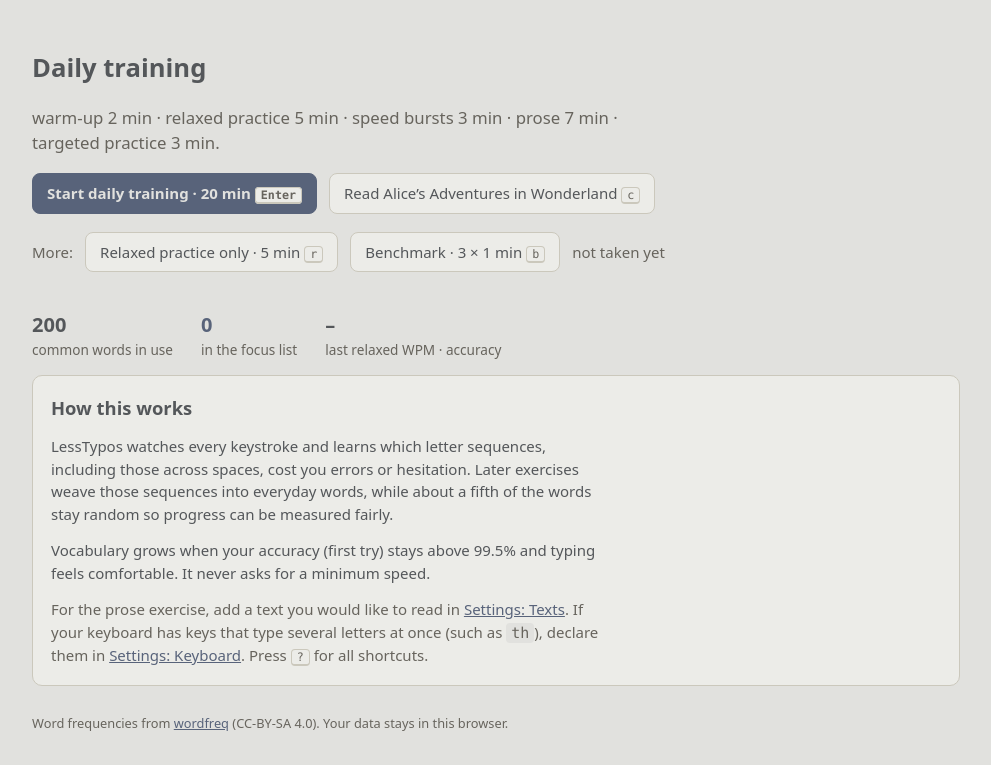
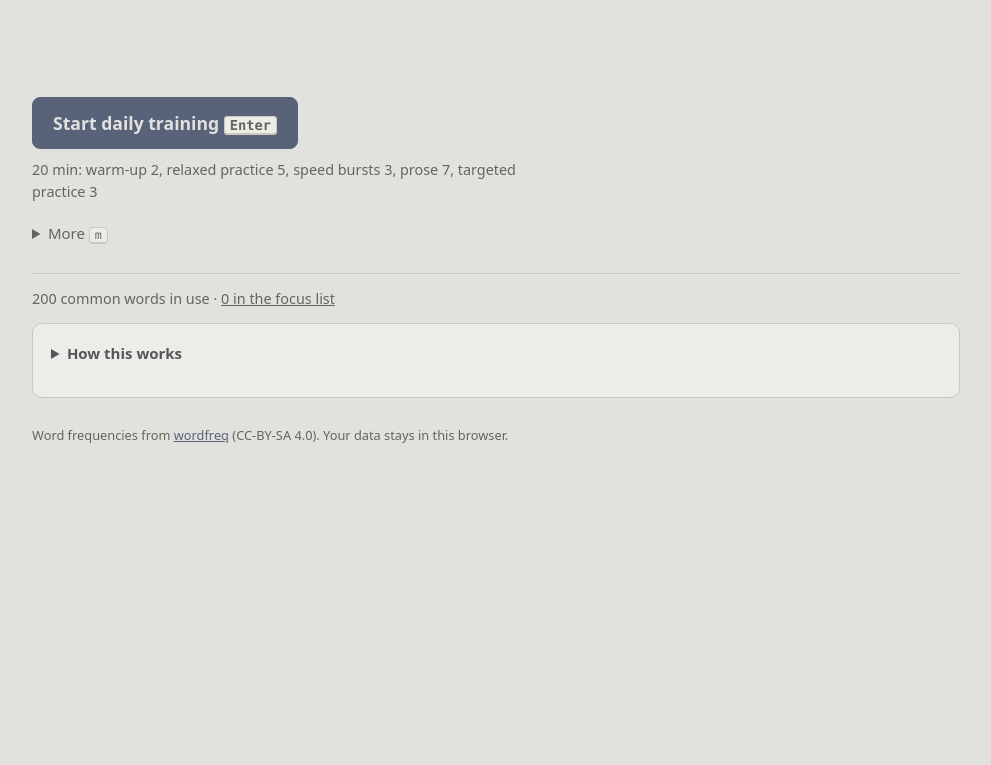
Before and after one commit to mraspaud/lesstypos, a website: page index.html in a window 1280 px wide. Shown: the part 63-828 px from the top of the page, without its empty margins (144-1135 px from the left). After the commit the page ends 800 px from the top, so only its background shows below. Drawn offline with Linux system fonts and the light colour scheme; a web font is replaced by a local one.

Commit message:
Home: the training (or reading, once done) on Enter, a due benchmark beside it, every other way under More (m); numbers on one line; a redraw keeps folds open
Co-Authored-By: Claude Opus 5.5 <noreply@anthropic.com>
Claude-Session: https://claude.ai/code/session_01Djv4Scxurq5xed1H6Hma5t

```diff
--- a/css/app.css
+++ b/css/app.css
@@ -139,14 +139,23 @@ details.tableview summary { cursor: pointer; color: var(--muted); }
 .tabs button[aria-pressed="true"], .tabs button[aria-current="page"] { background: var(--surface); color: var(--ink); border-color: var(--muted); }
 
 /* ---------- home ---------- */
-.home-start { display: flex; flex-direction: column; gap: 18px; padding-block: 24px; }
-.home-start .lead { font-size: 1.05rem; color: var(--muted); }
-.status { display: flex; gap: 28px; flex-wrap: wrap; }
-.status div { display: flex; flex-direction: column; }
-.status b { font-size: 1.25rem; font-variant-numeric: tabular-nums; }
-.status span { color: var(--muted); font-size: 0.85rem; }
-.status a.big { font-size: 1.25rem; font-weight: 700; font-variant-numeric: tabular-nums; color: var(--accent); text-decoration: none; }
-.status a.big:hover, .status a.big:focus-visible { text-decoration: underline; }
+/* one primary action; the other ways are quiet rows: key, name, detail */
+.home-start { display: flex; flex-direction: column; gap: 14px; padding-block: 9vh 8px; }
+.home-start .btn.primary { padding: 12px 20px; font-size: 1.1rem; }
+.home-start .lead { font-size: 0.9rem; color: var(--muted); margin-top: -4px; }
+.ways { list-style: none; margin: 0; padding: 0; display: grid; gap: 2px; max-width: 46rem; }
+.way { display: grid; grid-template-columns: 2.2rem auto 1fr; gap: 0 6px; align-items: baseline; width: 100%; text-align: left;
+  background: none; border: 0; border-radius: 6px; padding: 6px 8px; margin-left: -8px; cursor: pointer; }
+.way:hover, .way:focus-visible { background: var(--surface); }
+.way .muted { font-size: 0.9rem; overflow: hidden; text-overflow: ellipsis; white-space: nowrap; padding-left: 8px; }
+#more > summary { color: var(--muted); font-weight: 400; padding: 6px 0; width: max-content; }
+.statusline { font-size: 0.9rem; padding-top: 14px; border-top: 1px solid var(--line); max-width: none; }
+.statusline a { color: inherit; }
+details.howto[open] { display: flex; flex-direction: column; gap: 12px; }
+@media (max-width: 480px) {
+  .way { grid-template-columns: 2.2rem 1fr; min-height: 44px; align-items: center; }   /* touch targets of at least 44 px */
+  .way .muted { grid-column: 2; padding-left: 0; }
+}
 
 /* ---------- typing ---------- */
 .typing { display: flex; flex-direction: column; gap: 18px; padding-top: 8vh; }
--- a/js/ui/home.js
+++ b/js/ui/home.js
@@ -1,27 +1,56 @@
-// Train (home): one primary action (Enter), a few alternatives by key, three numbers.
+// Train (home): one way to train on Enter, a benchmark that is due beside it,
+// every other way one step away under More (m), and one quiet line of numbers.
+// Each way's key works whether More is open or not.
 (function (FT) {
   'use strict';
   if (typeof document === 'undefined') return;
-  var U = FT.ui, app = U.app, exerciseName = FT.exercises.name;
+  var U = FT.ui, app = U.app, exerciseName = FT.exercises.name, H = FT.html;
   var esc = FT.fmt.esc, seq = FT.fmt.seq, pct = FT.fmt.pct, fix = FT.fmt.fix;
 
-  // The one thing Enter does on Train: resume today's training, start it,
-  // continue reading once it is done, or (with nothing switched on) open its settings.
-  function primaryAction(steps, run, def, reading) {
-    if (!steps.length) return { label: 'Choose exercises', act: function () { U.go('settings/training'); } };
-    var choice = FT.programme.homeDefault({ trainedToday: FT.history.trainedOn(app.trainer.history(), U.today()), resumable: !!run });
-    if (choice === 'read' && reading) return reading;
-    if (run) {
+  // What Enter does (FT.programme.homeLayout's primary), and the line under it.
+  function primaryAction(id, run, def, steps, reading) {
+    if (id === 'choose') return { label: 'Choose exercises', lead: 'No exercises are switched on for the daily training.', act: function () { U.go('settings/training'); } };
+    if (id === 'read') return { label: esc(reading.label), lead: esc(reading.detail || ''), act: reading.act };
+    var plan = FT.programme.totalMinutes(def) + ' min: ' + steps.map(function (x) { return esc(exerciseName(x.type).toLowerCase()) + ' ' + esc(String(x.minutes)); }).join(', ');
+    if (id === 'resume') {
       var done = run.results().length, total = done + run.upcoming().length;
-      return { label: 'Resume: ' + exerciseName(run.current().type).toLowerCase() + ' (' + (done + 1) + ' of ' + total + ')', act: function () { return U.startProgramme(run); } };
+      return { label: 'Resume: ' + esc(exerciseName(run.current().type).toLowerCase()) + ' (' + (done + 1) + ' of ' + total + ')', lead: plan, act: function () { return U.startProgramme(run); } };
     }
-    return { label: 'Start daily training · ' + FT.programme.totalMinutes(def) + ' min', act: function () { return U.startProgramme(null); } };
+    return { label: 'Start daily training', lead: plan, act: function () { return U.startProgramme(null); } };
   }
+  // Every other way to train, by its id in FT.programme.homeLayout: label
+  // and detail (markup), its key if it has one, and what it starts.
+  function otherWays(def, reading, first, h) {
+    var trainAgain = function () { return U.startProgramme(null); }, total = FT.programme.totalMinutes(def) + ' min';
+    var chapterStart = reading && reading.chapterStart;
+    return {
+      read: reading && { label: esc(reading.label), detail: esc(reading.detail || ''), key: 'c', act: reading.act },
+      chapterstart: chapterStart && { label: esc(chapterStart.label), detail: esc(chapterStart.detail), act: chapterStart.act },
+      again: { label: 'Daily training again', detail: total, key: 'a', act: trainAgain },
+      start: { label: 'Relaxed practice only', detail: esc(String(app.settings.durationMin)) + ' min', key: 'r', act: function () { U.startExercise('relaxed'); } },
+      bench: { label: 'Benchmark', detail: FT.exercises.BENCHMARK_TRIALS + ' × ' + FT.exercises.BENCHMARK_MINUTES + ' min · ' + U.benchmarkDue(h), key: 'b', act: U.startBenchmark },
+      one: first && { label: 'Practise ' + seq(first.key), detail: '3 min', key: 'f', act: function () { U.startExercise('targeted', { pinned: [first.key], minutes: 3 }); } },
+      restart: { label: 'Start today\'s training over', detail: total, act: trainAgain },
+    };
+  }
+  // One way as a row of a list: its key, its name, a muted detail.
+  function wayRow(id, way) {
+    return '<li><button type="button" class="way" data-row id="' + id + '"' + U.action(way.act) + '>' +
+      '<span class="key">' + (way.key ? U.shortcut({ key: way.key, label: way.label, act: way.act }) : '') + '</span>' +
+      '<span>' + way.label + '</span><span class="muted">' + way.detail + '</span></button></li>';
+  }
+  function wayList(ids, ways) { return ids.length ? '<ul class="ways">' + ids.map(function (id) { return wayRow(id, ways[id]); }).join('') + '</ul>' : ''; }
+  function toggleMore() {
+    var more = document.getElementById('more');
+    more.open = !more.open;
+    (more.open ? more.querySelector('[data-row]') : more.querySelector('summary')).focus();
+  }
+
   // Drawn at once from the last known way into the book, redrawn if it changed.
   function viewHome() {
     U.screen('home', { render: function () { U.paint(homePage(app.reading)); } });
     U.readingChoice().then(U.onThisScreen(function (reading) {
-      var shown = function (r) { return r ? r.label + '|' + (r.chapterStart ? r.chapterStart.label : '') : ''; };
+      var shown = function (r) { return r ? [r.label, r.detail, r.chapterStart && r.chapterStart.detail].join('|') : ''; };
       var changed = shown(reading) !== shown(app.reading);
       app.reading = reading;
       if (changed) U.redraw();
@@ -29,44 +58,33 @@
   }
   function homePage(reading) {
     var t = app.trainer, d = t.difficulty.state(), h = t.history();
-    var targets = t.targets(), first = targets[0];
-    var relaxed = h.filter(function (x) { return x.type === 'relaxed'; });
-    var last = relaxed[relaxed.length - 1];
+    var targets = t.targets(), first = targets[0], last = lastRelaxed(h);
     var def = U.programmeDef(), run = FT.programme.resume(app.settings.programmeRun, U.today());
     var steps = def.steps.filter(function (x) { return x.enabled; });
-    var main = primaryAction(steps, run, def, reading);
-    var readingFirst = main === reading;
-    var trainAgain = function () { return U.startProgramme(null); };
-    var practiseFirst = first && function () { U.startExercise('targeted', { pinned: [first.key], minutes: 3 }); };
-    var html = '<section class="home-start">' +
-      '<h1>Daily training</h1>' +
-      (steps.length ? '<p class="lead">' + steps.map(function (x) { return esc(exerciseName(x.type).toLowerCase()) + ' ' + esc(String(x.minutes)) + ' min'; }).join(' · ') + '.</p>'
-        : '<p class="lead">No exercises are switched on for the daily training.</p>') +
-      '<div class="row">' + U.keyButton({ label: esc(main.label), key: 'Enter', id: 'primary', kind: 'primary', onClick: main.act }) +
-      (run ? U.keyButton({ label: 'Start over', id: 'restart', onClick: trainAgain }) : '') +
-      (readingFirst ? U.keyButton({ label: 'Daily training again · ' + FT.programme.totalMinutes(def) + ' min', key: 'a', id: 'again', onClick: trainAgain })
-        : reading ? U.keyButton({ label: esc(reading.label), key: 'c', id: 'read', onClick: reading.act }) : '') +
-      (reading && reading.chapterStart ? U.keyButton({ label: esc(reading.chapterStart.label), id: 'chapterstart', onClick: reading.chapterStart.act }) : '') + '</div>' +
-      '<div class="row more"><span class="muted">More:</span>' +
-      U.keyButton({ label: 'Relaxed practice only · ' + esc(String(app.settings.durationMin)) + ' min', key: 'r', id: 'start', onClick: function () { U.startExercise('relaxed'); } }) +
-      U.keyButton({ label: 'Benchmark · ' + FT.exercises.BENCHMARK_TRIALS + ' × ' + FT.exercises.BENCHMARK_MINUTES + ' min', key: 'b', id: 'bench', onClick: U.startBenchmark }) +
-      (first ? U.keyButton({ label: 'Practise ' + seq(first.key) + ' · 3 min', key: 'f', id: 'one', onClick: practiseFirst }) : '') +
-      '<span class="muted">' + U.benchmarkDue(h) + '</span></div>' +
+    var bench = FT.progress.benchmarkStatus(h, Date.now());
+    var layout = FT.programme.homeLayout({ steps: steps.length > 0, trainedToday: FT.history.trainedOn(h, U.today()), resumable: !!run,
+      reading: !!reading, chapterStart: !!(reading && reading.chapterStart), target: !!first,
+      benchmarkDue: !!bench.last && bench.due });   // design choice: a first benchmark is offered under More, not pressed on a new profile
+    var main = primaryAction(layout.primary, run, def, steps, reading), ways = otherWays(def, reading, first, h);
+    if (layout.primary === 'read') U.shortcut({ key: 'c', label: main.label, act: main.act });
+    var html = '<section class="home-start"><h1 class="sr-only">Train</h1>' +
+      '<div class="row">' + U.keyButton({ label: main.label, key: 'Enter', id: 'primary', kind: 'primary', onClick: main.act }) + '</div>' +
+      (main.lead ? '<p class="lead">' + main.lead + '</p>' : '') +
+      wayList(layout.shown, ways) +
+      H.disclosure('More ' + U.shortcut({ key: 'm', label: 'More ways to train', act: toggleMore }), wayList(layout.more, ways), { id: 'more' }) +
       '</section>' +
-      '<section class="stack"><div class="status">' +
-      '<div><b class="num">' + Math.round(d.frontier).toLocaleString('en-US') + '</b><span>common words in use' + (d.manual ? ' (fixed)' : '') + '</span></div>' +
-      '<div><a class="num big" href="#insights/focus">' + targets.length + '</a><span>in the focus list</span></div>' +
-      '<div><b class="num">' + (last ? fix(last.wpm) + ' · ' + pct(last.firstAttemptAccuracy) : '–') + '</b><span>last relaxed WPM · accuracy</span></div>' +
-      '</div></section>';
-    if (readingFirst) U.shortcut({ key: 'c', label: esc(reading.label), act: reading.act });
-    if (!h.length) {
-      html += '<section class="stack panel"><h2>How this works</h2>' +
-        '<p>LessTypos watches every keystroke and learns which letter sequences, including those across spaces, cost you errors or hesitation. ' +
-        'Later exercises weave those sequences into everyday words, while about a fifth of the words stay random so progress can be measured fairly.</p>' +
-        '<p>Vocabulary grows when your accuracy (first try) stays above ' + pct(FT.difficulty.TUNING.high) + ' and typing feels comfortable. It never asks for a minimum speed.</p>' +
-        '<p class="muted">For the prose exercise, add a text you would like to read in <a href="#settings/texts">Settings: Texts</a>. If your keyboard has keys that type several letters at once (such as <span class="seq">th</span>), declare them in <a href="#settings/keyboard">Settings: Keyboard</a>. Press <kbd>?</kbd> for all shortcuts.</p></section>';
-    }
+      '<p class="statusline muted num">' + Math.round(d.frontier).toLocaleString('en-US') + ' common words in use' + (d.manual ? ' (fixed)' : '') +
+      ' · <a href="#insights/focus">' + targets.length + ' in the focus list</a>' +
+      (last ? ' · last relaxed ' + fix(last.wpm) + ' WPM, ' + pct(last.firstAttemptAccuracy) : '') + '</p>';
+    if (!h.length) html += H.disclosure('How this works', howItWorks(), { className: 'panel stack howto' });
     return html;
+  }
+  function lastRelaxed(h) { return h.filter(function (x) { return x.type === 'relaxed'; }).slice(-1)[0]; }
+  function howItWorks() {
+    return '<p>LessTypos watches every keystroke and learns which letter sequences, including those across spaces, cost you errors or hesitation. ' +
+      'Later exercises weave those sequences into everyday words, while about a fifth of the words stay random so progress can be measured fairly.</p>' +
+      '<p>Vocabulary grows when your accuracy (first try) stays above ' + pct(FT.difficulty.TUNING.high) + ' and typing feels comfortable. It never asks for a minimum speed.</p>' +
+      '<p class="muted">For the prose exercise, add a text you would like to read in <a href="#settings/texts">Settings: Texts</a>. If your keyboard has keys that type several letters at once (such as <span class="seq">th</span>), declare them in <a href="#settings/keyboard">Settings: Keyboard</a>. Press <kbd>?</kbd> for all shortcuts.</p>';
   }
 
   U.route('home', viewHome);
--- a/js/ui/router.js
+++ b/js/ui/router.js
@@ -97,10 +97,14 @@
 
   // Draws the screen. Focus moves to the element that had it if it is still
   // there (same id), otherwise to the page heading, so keyboard users never
-  // land on <body>.
+  // land on <body>. A redraw of the same screen keeps its open folds open.
+  var painted = -1;   // the generation of the screen last painted
   function paint(html) {
     var had = document.activeElement && document.activeElement.id;
+    var open = painted === active.generation ? openFolds() : [];
+    painted = active.generation;
     app.$view.innerHTML = '<div id="notice" class="notice" hidden></div>' + html;
+    open.forEach(function (id) { var fold = document.getElementById(id); if (fold && fold.tagName === 'DETAILS') fold.open = true; });
     renderNotice();
     bindActions(app.$view);
     app.$view.querySelectorAll('[data-stab]').forEach(function (b) { b.onclick = function () { perform(go, b.dataset.stab); }; });
@@ -108,6 +112,9 @@
     var target = back && app.$view.contains(back) ? back : app.$view.querySelector('h1') || app.$view;
     if (target.tagName === 'H1' || target === app.$view) target.setAttribute('tabindex', '-1');
     target.focus({ preventScroll: target.tagName === 'H1' ? false : true });
+  }
+  function openFolds() {
+    return Array.prototype.map.call(app.$view.querySelectorAll('details[open][id]'), function (fold) { return fold.id; });
   }
   // Redraws one part of the screen.
   function fill(el, html) {
```
Also changed, not shown: js/ui/texts.js (+4 -3 lines), test/e2e/daily.mjs (+54 -13 lines), test/e2e/harness.mjs (+17 -4 lines), test/e2e/home.mjs (added, +93 -0 lines), test/e2e/navigation.mjs (+2 -2 lines), test/e2e/reading.mjs (+9 -5 lines), test/e2e/run.mjs (+1 -1 lines).
